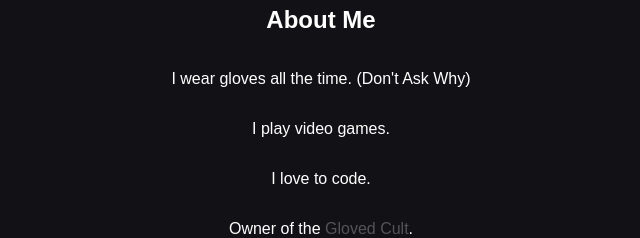
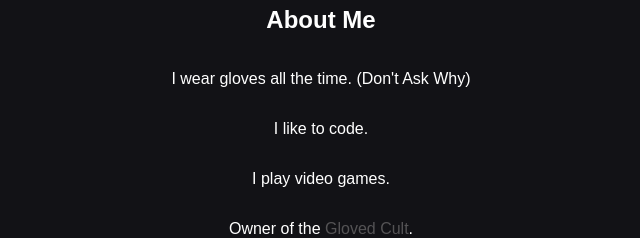
Before and after one commit to TheGloved1/glovedweb-vue, a Vue app: page / in a window 1280 px wide. Shown: the part 1080-1318 px from the top of the page, without its empty margins (319-959 px from the left). Built offline with nearby package versions, Linux system fonts and the light colour scheme.

Commit message:
Revert "update App.vue"
This reverts commit 843a88b8b8b3898a60ec39784a5f473c5c11e74b.

```diff
--- a/src/App.vue
+++ b/src/App.vue
@@ -10,8 +10,8 @@
         <section class="hidden" id="About">
             <h2>About Me</h2>
             <p>I wear gloves all the time. (Don't Ask Why)</p>
+            <p>I like to code.</p>
             <p>I play video games.</p>
-            <p>I love to code.</p>
             <p>Owner of the <a class="fancy-link" href="#discord" target="_blank" rel="noopener" style="color: rgba(141, 139, 139, 0.541)">Gloved Cult</a>.</p>
         </section>
         <section id="Discord" class="hidden">
```
